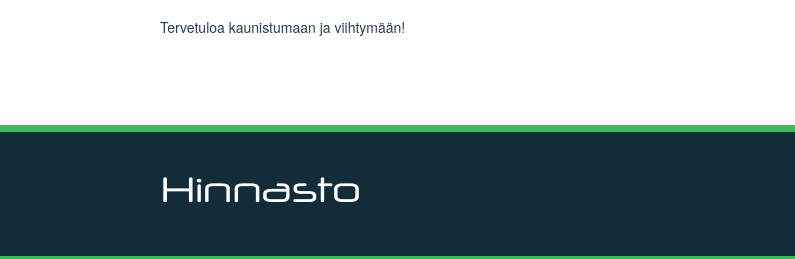
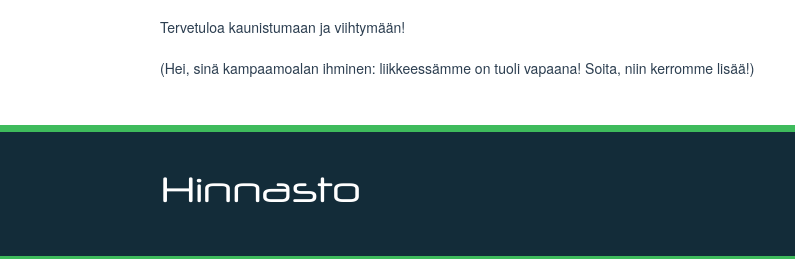
Before and after one commit to Ezku/vennys, a plain HTML site: page v2/index.html in a window 1280 px wide. Shown: the part 378-637 px from the top of the page, 0-795 px from the left. Drawn offline with Linux system fonts and the light colour scheme.

Commit message:
notification on available post

```diff
--- a/v2/index.html
+++ b/v2/index.html
@@ -57,6 +57,8 @@
 				<p>Tarjoamme Teille tähtihetkiä korkealla ammattitaidolla viihtyisässä liikkeessämme. Kerro meille haaveesi, autamme Sinua löytämään persoonallisen ja yksilöllisen lookin. Luotamme parhaisiin Wella- ja Sebastian-tuotteisiin, joita voit myös ostaa mukaasi liikkeemme myyntivalikoimasta.</p>
 
 				<p>Tervetuloa kaunistumaan ja viihtymään!</p>
+
+				<p>(Hei, sinä kampaamoalan ihminen: liikkeessämme on tuoli vapaana! Soita, niin kerromme lisää!)</p>
 			</div>
 			<div class="one-third column omega">
 				<p>
```
